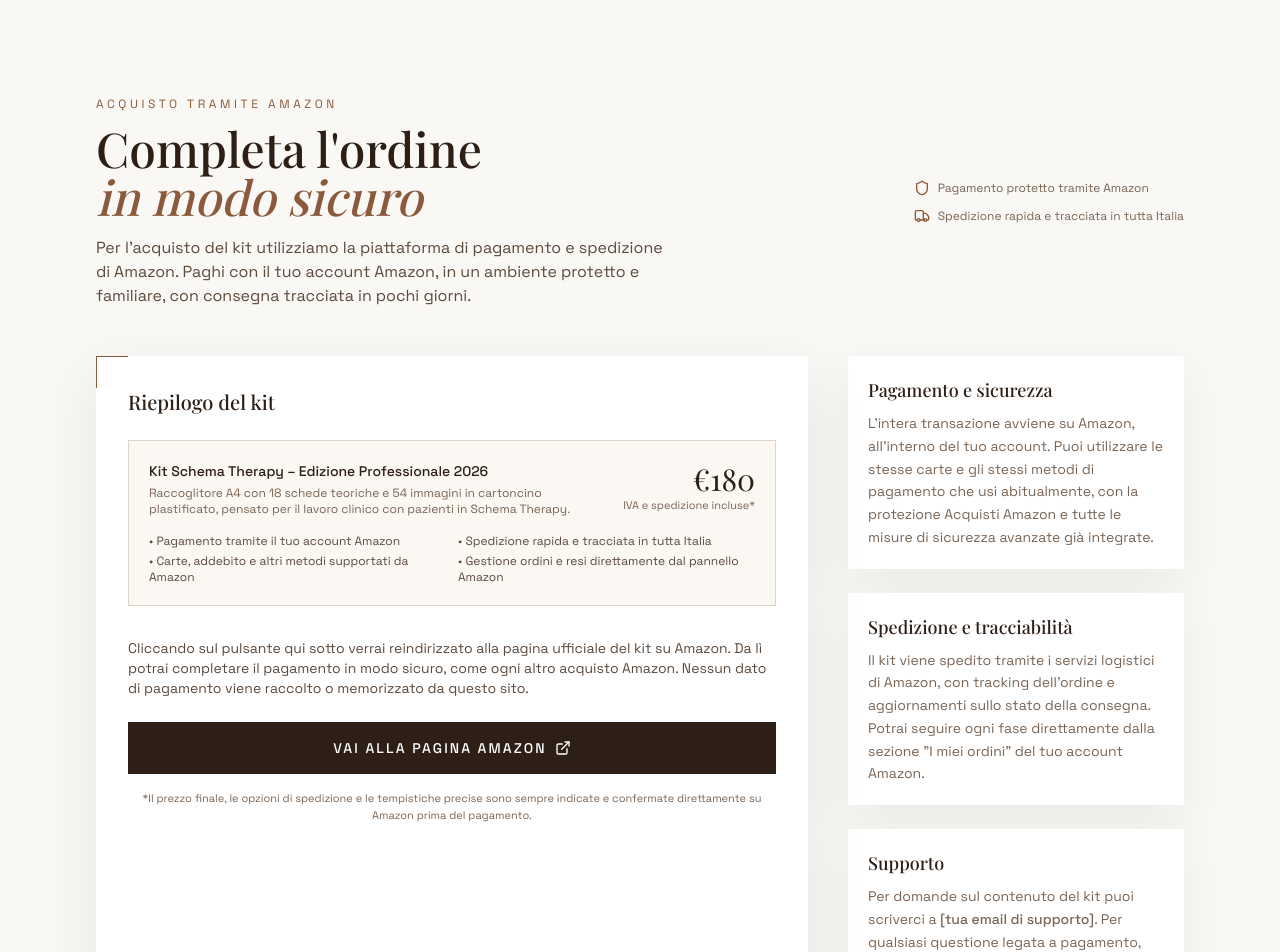
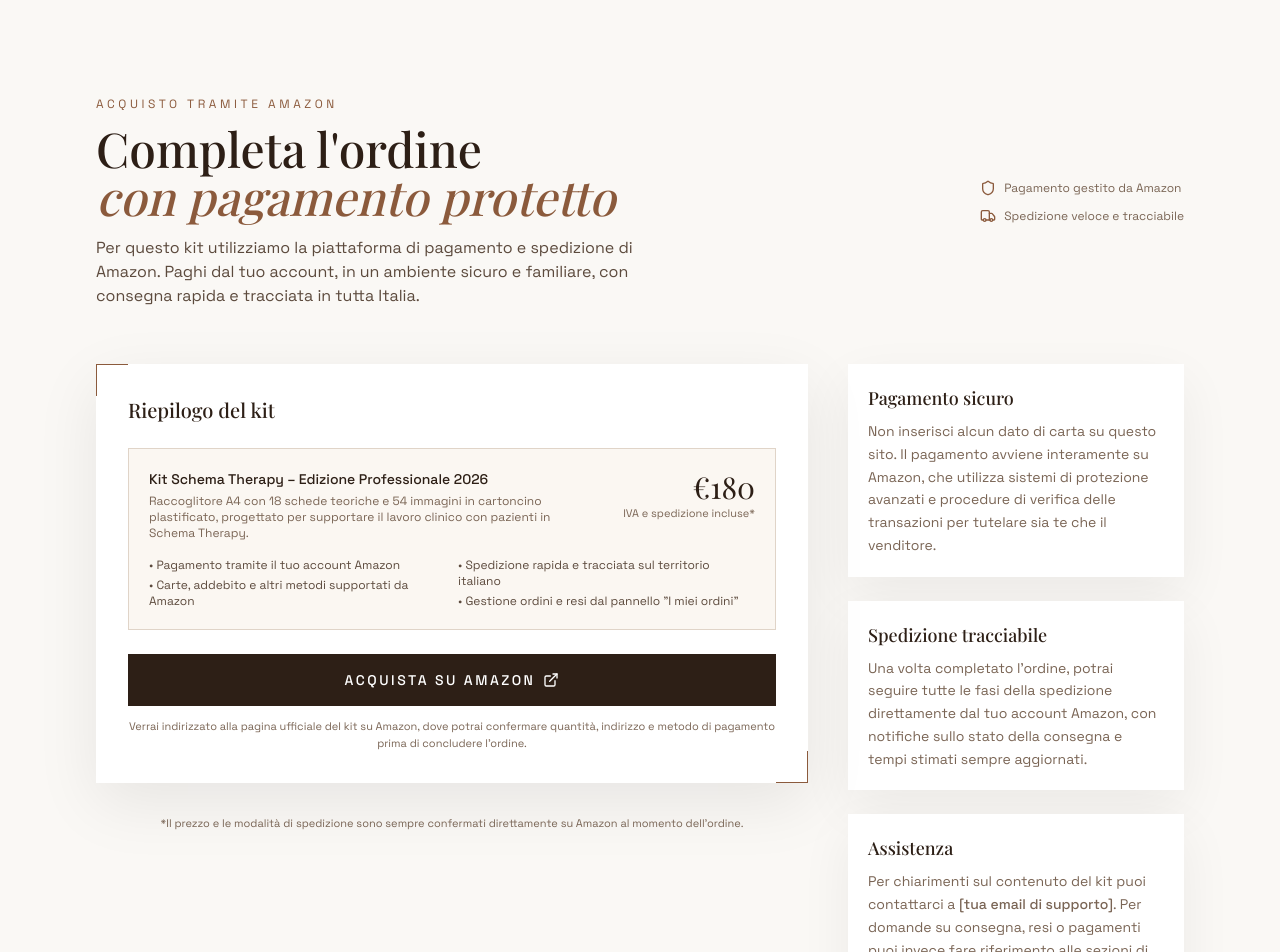
Before and after one commit to eltonbrahja/schema-therapy, a React (Vite) app: page /checkout in a window 1280 px wide. Shown: the top 952 px of the page. Built offline with nearby package versions, Linux system fonts and the light colour scheme; the HTML template or start-up script is replaced by a standard one; a web font is replaced by a local one.

Commit message:
Aggiunta checkout

```diff
--- a/src/pages/Checkout.tsx
+++ b/src/pages/Checkout.tsx
@@ -2,7 +2,7 @@
 import { ExternalLink, Shield, Truck } from "lucide-react";
 
 function Checkout() {
-  // Sostituisci con il link reale Amazon del kit
+  // TODO: sostituisci con l'URL ufficiale Amazon del kit
   const AMAZON_URL = "https://www.amazon.it/dp/TUO_ASIN";
 
   const handleGoToAmazon = () => {
@@ -13,7 +13,7 @@
     <main className="min-h-screen bg-[#faf8f5] text-[#2d1f16]">
       <div className="max-w-6xl mx-auto px-4 sm:px-6 lg:px-8 py-16 lg:py-24">
         {/* Header */}
-        <header className="mb-12 flex flex-col lg:flex-row lg:items-center lg:justify-between gap-6">
+        <header className="mb-14 flex flex-col lg:flex-row lg:items-center lg:justify-between gap-6">
           <div>
             <p className="text-xs tracking-[0.3em] uppercase text-[#8b5a3c] mb-3">
               Acquisto tramite Amazon
@@ -21,32 +21,33 @@
             <h1 className="font-display text-3xl sm:text-4xl lg:text-5xl text-[#2d1f16] leading-tight">
               Completa l&apos;ordine
               <span className="block italic text-[#8b5a3c]">
-                in modo sicuro
+                con pagamento protetto
               </span>
             </h1>
             <p className="text-sm sm:text-base text-[#5c4a3d] mt-4 max-w-xl">
-              Per l&apos;acquisto del kit utilizziamo la piattaforma di pagamento
-              e spedizione di Amazon. Paghi con il tuo account Amazon, in un
-              ambiente protetto e familiare, con consegna tracciata in pochi
-              giorni.
+              Per questo kit utilizziamo la piattaforma di pagamento e
+              spedizione di Amazon. Paghi dal tuo account, in un ambiente
+              sicuro e familiare, con consegna rapida e tracciata in tutta
+              Italia.
             </p>
           </div>
 
           <div className="flex flex-col gap-3 text-xs text-[#7a6555]">
             <div className="flex items-center gap-2">
               <Shield className="w-4 h-4 text-[#8b5a3c]" />
-              <span>Pagamento protetto tramite Amazon</span>
+              <span>Pagamento gestito da Amazon</span>
             </div>
             <div className="flex items-center gap-2">
               <Truck className="w-4 h-4 text-[#8b5a3c]" />
-              <span>Spedizione rapida e tracciata in tutta Italia</span>
+              <span>Spedizione veloce e tracciabile</span>
             </div>
           </div>
         </header>
 
         <div className="grid lg:grid-cols-3 gap-10">
-          {/* Riepilogo ordine */}
-          <section className="lg:col-span-2 bg-white p-6 sm:p-8 shadow-[0_20px_60px_rgba(0,0,0,0.08)] relative">
+          {/* Colonna sinistra: riepilogo + bottone ben visibile */}
+          <section className="lg:col-span-2 space-y-8">
+            <div className="bg-white p-6 sm:p-8 shadow-[0_20px_60px_rgba(0,0,0,0.08)] relative">
               {/* Corner accents */}
               <div className="absolute top-0 left-0 w-8 h-px bg-[#8b5a3c]" />
               <div className="absolute top-0 left-0 w-px h-8 bg-[#8b5a3c]" />
@@ -55,7 +56,7 @@
 
               <h2 className="font-display text-xl mb-6">Riepilogo del kit</h2>
 
-            <div className="border border-[#e0d4c8] p-5 mb-8 bg-[#fbf7f2]">
+              <div className="border border-[#e0d4c8] p-5 bg-[#fbf7f2] mb-6">
                 <div className="flex justify-between items-start gap-4 mb-4">
                   <div>
                     <p className="text-sm font-medium text-[#2d1f16]">
@@ -63,8 +64,8 @@
                     </p>
                     <p className="text-xs text-[#7a6555] mt-1 max-w-md">
                       Raccoglitore A4 con 18 schede teoriche e 54 immagini in
-                    cartoncino plastificato, pensato per il lavoro clinico con
-                    pazienti in Schema Therapy.
+                      cartoncino plastificato, progettato per supportare il
+                      lavoro clinico con pazienti in Schema Therapy.
                     </p>
                   </div>
                   <div className="text-right">
@@ -83,69 +84,70 @@
                     <p>• Carte, addebito e altri metodi supportati da Amazon</p>
                   </div>
                   <div className="space-y-1">
-                  <p>• Spedizione rapida e tracciata in tutta Italia</p>
-                  <p>• Gestione ordini e resi direttamente dal pannello Amazon</p>
+                    <p>• Spedizione rapida e tracciata sul territorio italiano</p>
+                    <p>• Gestione ordini e resi dal pannello &quot;I miei ordini&quot;</p>
                   </div>
                 </div>
               </div>
 
-            <p className="text-sm text-[#5c4a3d] mb-6">
-              Cliccando sul pulsante qui sotto verrai reindirizzato alla pagina
-              ufficiale del kit su Amazon. Da lì potrai completare il pagamento
-              in modo sicuro, come ogni altro acquisto Amazon. Nessun dato di
-              pagamento viene raccolto o memorizzato da questo sito.
-            </p>
-
+              {/* Bottone grande, subito sotto al riepilogo */}
+              <div className="mt-4">
                 <button
                   type="button"
                   onClick={handleGoToAmazon}
-              className="w-full bg-[#2d1f16] hover:bg-[#8b5a3c] text-white py-4 px-4 text-sm font-medium tracking-[0.15em] uppercase rounded-none transition-all duration-500 flex items-center justify-center"
+                  className="w-full bg-[#2d1f16] hover:bg-[#8b5a3c] text-white py-4 px-4 text-sm font-medium tracking-[0.18em] uppercase rounded-none transition-all duration-500 flex items-center justify-center"
                 >
-              Vai alla pagina Amazon
+                  Acquista su Amazon
                   <ExternalLink className="ml-2 w-4 h-4" />
                 </button>
+                <p className="text-[11px] text-[#7a6555] mt-3 text-center">
+                  Verrai indirizzato alla pagina ufficiale del kit su Amazon,
+                  dove potrai confermare quantità, indirizzo e metodo di
+                  pagamento prima di concludere l&apos;ordine.
+                </p>
+              </div>
+            </div>
 
-            <p className="text-[11px] text-[#7a6555] mt-4 text-center">
-              *Il prezzo finale, le opzioni di spedizione e le tempistiche
-              precise sono sempre indicate e confermate direttamente su Amazon
-              prima del pagamento.
+            <p className="text-[11px] text-[#7a6555] text-center">
+              *Il prezzo e le modalità di spedizione sono sempre confermati
+              direttamente su Amazon al momento dell&apos;ordine.
             </p>
           </section>
 
-          {/* Colonna destra: rassicurazioni */}
+          {/* Colonna destra: rassicurazioni eleganti */}
           <aside className="space-y-6">
             <div className="bg-white p-5 shadow-[0_18px_50px_rgba(0,0,0,0.06)]">
               <h3 className="font-display text-lg mb-2">
-                Pagamento e sicurezza
+                Pagamento sicuro
               </h3>
               <p className="text-sm text-[#7a6555] leading-relaxed">
-                L&apos;intera transazione avviene su Amazon, all&apos;interno del tuo
-                account. Puoi utilizzare le stesse carte e gli stessi metodi di
-                pagamento che usi abitualmente, con la protezione Acquisti
-                Amazon e tutte le misure di sicurezza avanzate già integrate.
+                Non inserisci alcun dato di carta su questo sito. Il pagamento
+                avviene interamente su Amazon, che utilizza sistemi di
+                protezione avanzati e procedure di verifica delle transazioni
+                per tutelare sia te che il venditore.
               </p>
             </div>
 
             <div className="bg-white p-5 shadow-[0_18px_50px_rgba(0,0,0,0.06)]">
               <h3 className="font-display text-lg mb-2">
-                Spedizione e tracciabilità
+                Spedizione tracciabile
               </h3>
               <p className="text-sm text-[#7a6555] leading-relaxed">
-                Il kit viene spedito tramite i servizi logistici di Amazon,
-                con tracking dell&apos;ordine e aggiornamenti sullo stato della
-                consegna. Potrai seguire ogni fase direttamente dalla sezione
-                &quot;I miei ordini&quot; del tuo account Amazon.
+                Una volta completato l&apos;ordine, potrai seguire tutte le fasi
+                della spedizione direttamente dal tuo account Amazon, con
+                notifiche sullo stato della consegna e tempi stimati sempre
+                aggiornati.
               </p>
             </div>
 
             <div className="bg-white p-5 shadow-[0_18px_50px_rgba(0,0,0,0.06)]">
-              <h3 className="font-display text-lg mb-2">Supporto</h3>
+              <h3 className="font-display text-lg mb-2">Assistenza</h3>
               <p className="text-sm text-[#7a6555] leading-relaxed">
-                Per domande sul contenuto del kit puoi scriverci a{" "}
+                Per chiarimenti sul contenuto del kit puoi contattarci a{" "}
                 <span className="font-medium">[tua email di supporto]</span>.
-                Per qualsiasi questione legata a pagamento, fatturazione o
-                spedizione puoi invece utilizzare il supporto e i canali ufficiali
-                di Amazon.
+                Per domande su consegna, resi o pagamenti puoi invece fare
+                riferimento alle sezioni di aiuto e assistenza clienti di
+                Amazon.
               </p>
             </div>
           </aside>
```
Lines whose indentation alone changed are shown as unchanged.
